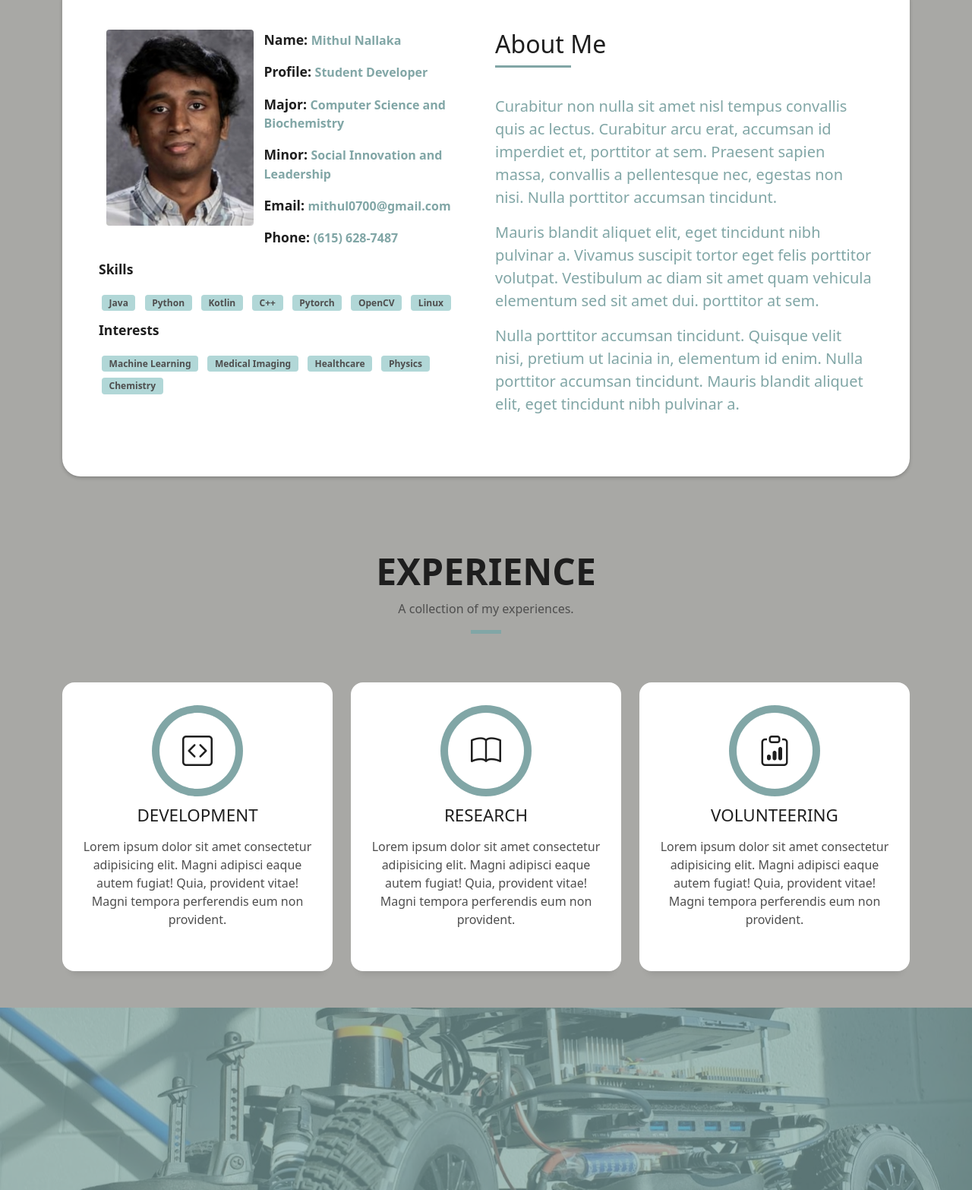
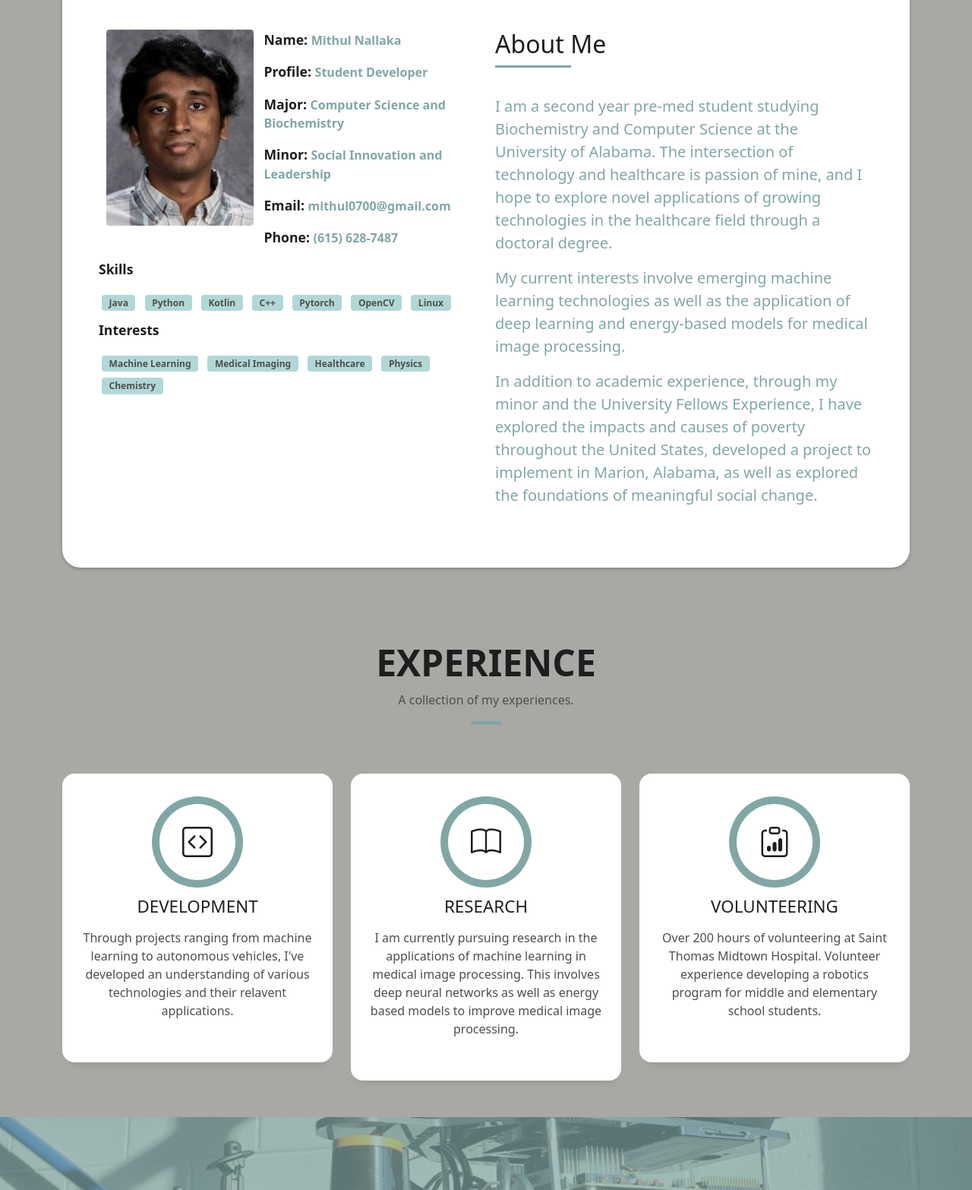
Before and after one commit to Nallaka/nallaka, a plain HTML site: page index.html in a window 1280 px wide. Shown: the part 889-2455 px from the top of the page at 76% size. Drawn offline with Linux system fonts and the light colour scheme.

Commit message:
about me update

```diff
--- a/index.html
+++ b/index.html
@@ -133,24 +133,15 @@
                                         </h5>
                                     </div>
                                     <p class="lead">
-                                        Curabitur non nulla sit amet nisl tempus convallis quis ac lectus. Curabitur
-                                        arcu erat, accumsan id
-                                        imperdiet et, porttitor
-                                        at sem. Praesent sapien massa, convallis a pellentesque nec, egestas non nisi.
-                                        Nulla
-                                        porttitor accumsan tincidunt.
+                                        I am a second year pre-med student studying Biochemistry and Computer Science at the University of Alabama.
+                                        The intersection of technology and healthcare is passion of mine, and I hope to explore novel applications of growing technologies in the healthcare field through a doctoral degree.
                                     </p>
                                     <p class="lead">
-                                        Mauris blandit aliquet elit, eget tincidunt nibh pulvinar a. Vivamus suscipit
-                                        tortor eget felis
-                                        porttitor volutpat. Vestibulum
-                                        ac diam sit amet quam vehicula elementum sed sit amet dui. porttitor at sem.
+                                        My current interests involve emerging machine learning technologies as well as the application of deep learning and energy-based models for medical image processing.
+
                                     </p>
                                     <p class="lead">
-                                        Nulla porttitor accumsan tincidunt. Quisque velit nisi, pretium ut lacinia in,
-                                        elementum id enim.
-                                        Nulla porttitor accumsan
-                                        tincidunt. Mauris blandit aliquet elit, eget tincidunt nibh pulvinar a.
+                                        In addition to academic experience, through my minor and the University Fellows Experience, I have explored the impacts and causes of poverty throughout the United States, developed a project to implement in Marion, Alabama, as well as explored the foundations of meaningful social change.
                                     </p>
                                 </div>
                             </div>
@@ -186,10 +177,7 @@
                         <div class="service-content">
                             <h2 class="s-title">Development</h2>
                             <p class="s-description text-center">
-                                Lorem ipsum dolor sit amet consectetur adipisicing elit. Magni adipisci eaque autem
-                                fugiat! Quia,
-                                provident vitae! Magni
-                                tempora perferendis eum non provident.
+                                Through projects ranging from machine learning to autonomous vehicles, I've developed an understanding of various technologies and their relavent applications.
                             </p>
                         </div>
                     </div>
@@ -202,10 +190,7 @@
                         <div class="service-content">
                             <h2 class="s-title">Research</h2>
                             <p class="s-description text-center">
-                                Lorem ipsum dolor sit amet consectetur adipisicing elit. Magni adipisci eaque autem
-                                fugiat! Quia,
-                                provident vitae! Magni
-                                tempora perferendis eum non provident.
+                                I am currently pursuing research in the applications of machine learning in medical image processing. This involves deep neural networks as well as energy based models to improve medical image processing.
                             </p>
                         </div>
                     </div>
@@ -218,10 +203,7 @@
                         <div class="service-content">
                             <h2 class="s-title">Volunteering</h2>
                             <p class="s-description text-center">
-                                Lorem ipsum dolor sit amet consectetur adipisicing elit. Magni adipisci eaque autem
-                                fugiat! Quia,
-                                provident vitae! Magni
-                                tempora perferendis eum non provident.
+                                Over 200 hours of volunteering at Saint Thomas Midtown Hospital. Volunteer experience developing a robotics program for middle and elementary school students.
                             </p>
                         </div>
                     </div>
```
Also changed, not shown: portfolio-details.html (+2 -2 lines).
